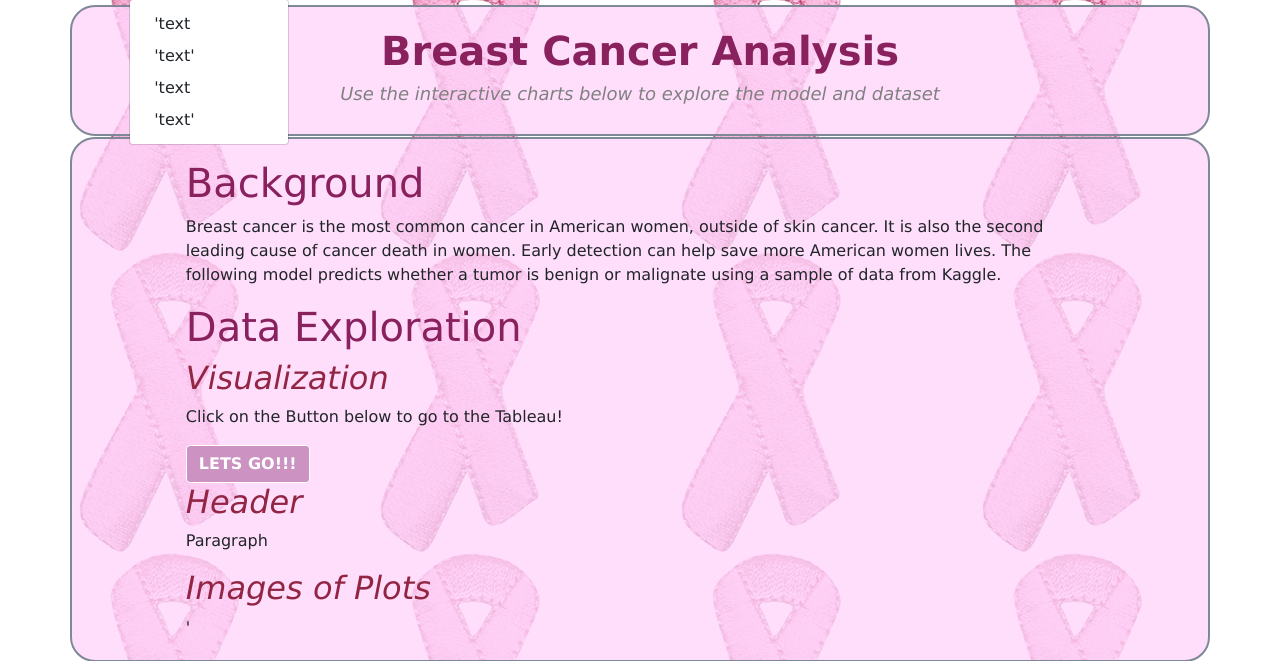
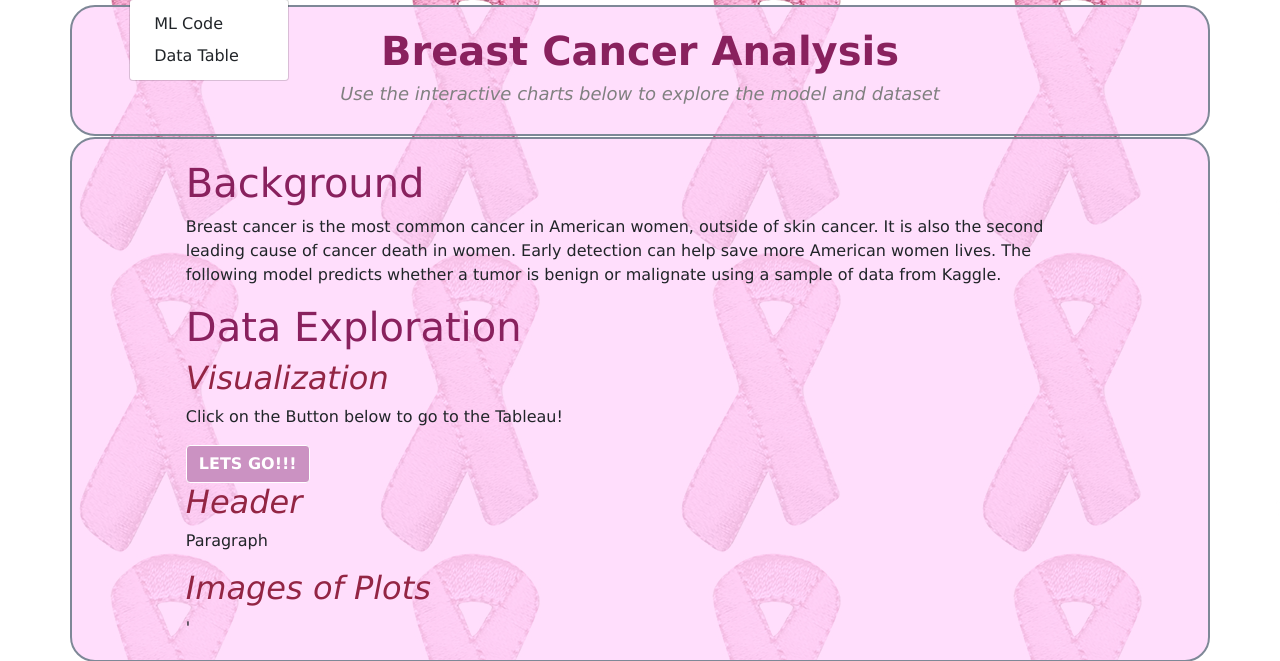
Before and after one commit to almiller95/final-project-machine-learning, a Flask app: page / in a window 1280 px wide, after a click on "Views". Shown: the part 49-710 px from the top of the page. Run offline with Flask 2, Linux system fonts and the light colour scheme; some libraries are stand-ins or nearby versions.

Commit message:
adding haleys hyper link to colab

```diff
--- a/templates/index.html
+++ b/templates/index.html
@@ -23,10 +23,8 @@
                 Views
               </button>
               <div class="dropdown-menu" aria-labelledby="dropdownMenuButton">
-                <a class="dropdown-item" href="/happiness_by_country">'text</a>
-                <a class="dropdown-item" href="/the_last_5_years">'text'</a>
-                <a class="dropdown-item" href="/data">'text</a>
-                <a class="dropdown-item" href="/drews_page">'text'</a>
+                <a class="dropdown-item" href="https://colab.research.google.com/drive/1NJY37f-RJuDfQUH5MGMhwVfbM_Owqy7G?usp=sharing">ML Code</a>
+                <a class="dropdown-item" href="/data">Data Table</a>
               </div>
             </div>
       </li>
```
